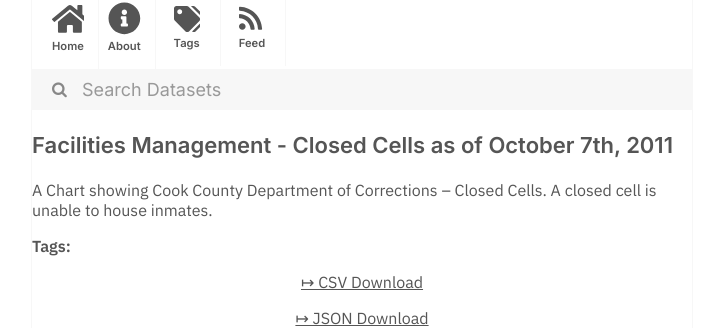
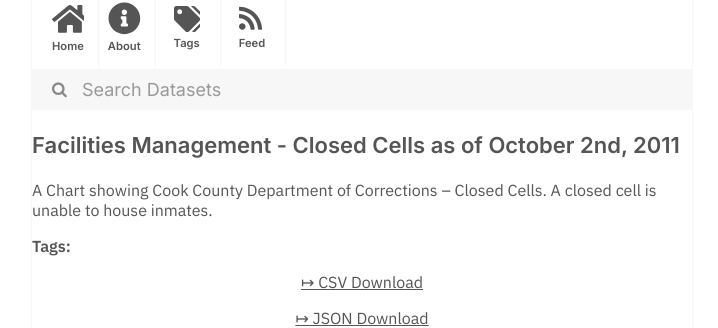
Before and after one commit to dayda-entities/cook-county-of-illinois, a Jekyll site: the page built from _posts/2020-11-10-facilities-management-closed-c.md, in a window 1280 px wide. Shown: the part 216-544 px from the top of the page, without its empty margins (278-996 px from the left). Built offline with Jekyll 4.4.1, drawn with Linux system fonts in a browser that asks for light colours.

Commit message:
Publish Data

```diff
--- a/_posts/2020-11-10-facilities-management-closed-c.md
+++ b/_posts/2020-11-10-facilities-management-closed-c.md
@@ -1,16 +1,16 @@
 ---
-title: 'Facilities Management - Closed Cells as of October 7th, 2011'
-created: '2020-11-10T16:57:46.528592'
-modified: '2020-11-10T16:57:46.528602'
+title: 'Facilities Management - Closed Cells as of October 2nd, 2011'
+created: '2020-11-10T16:57:51.627778'
+modified: '2020-11-10T16:57:51.627789'
 state: active
 type: dataset
 tags: []
 groups:
   - Local Government
 csv_url: >-
-  https://datacatalog.cookcountyil.gov/api/views/rm2k-d6xs/rows.csv?accessType=DOWNLOAD
+  https://datacatalog.cookcountyil.gov/api/views/uzri-ajb9/rows.csv?accessType=DOWNLOAD
 json_url: >-
-  https://datacatalog.cookcountyil.gov/api/views/rm2k-d6xs/rows.json?accessType=DOWNLOAD
+  https://datacatalog.cookcountyil.gov/api/views/uzri-ajb9/rows.json?accessType=DOWNLOAD
 layout: post
 
 ---
```
